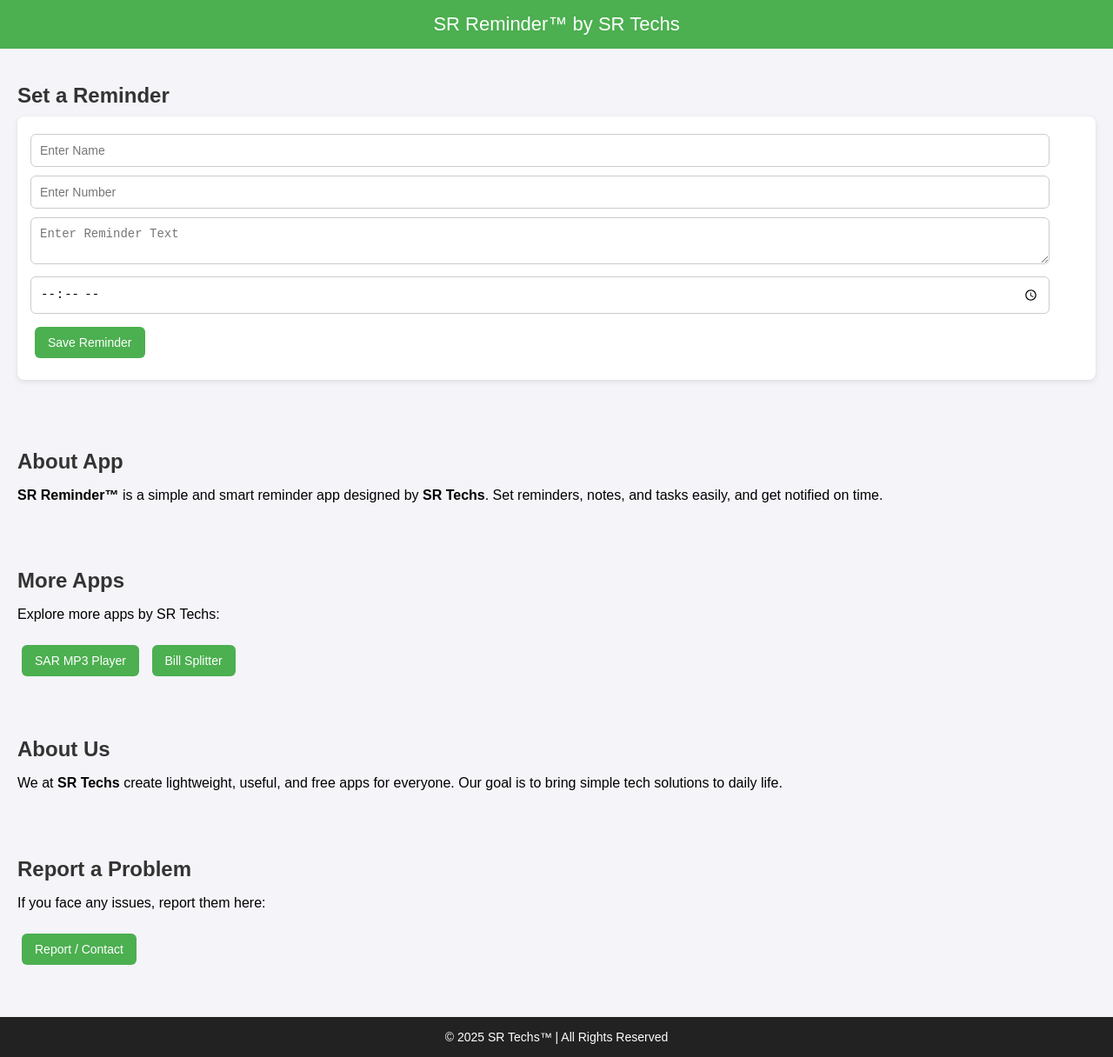
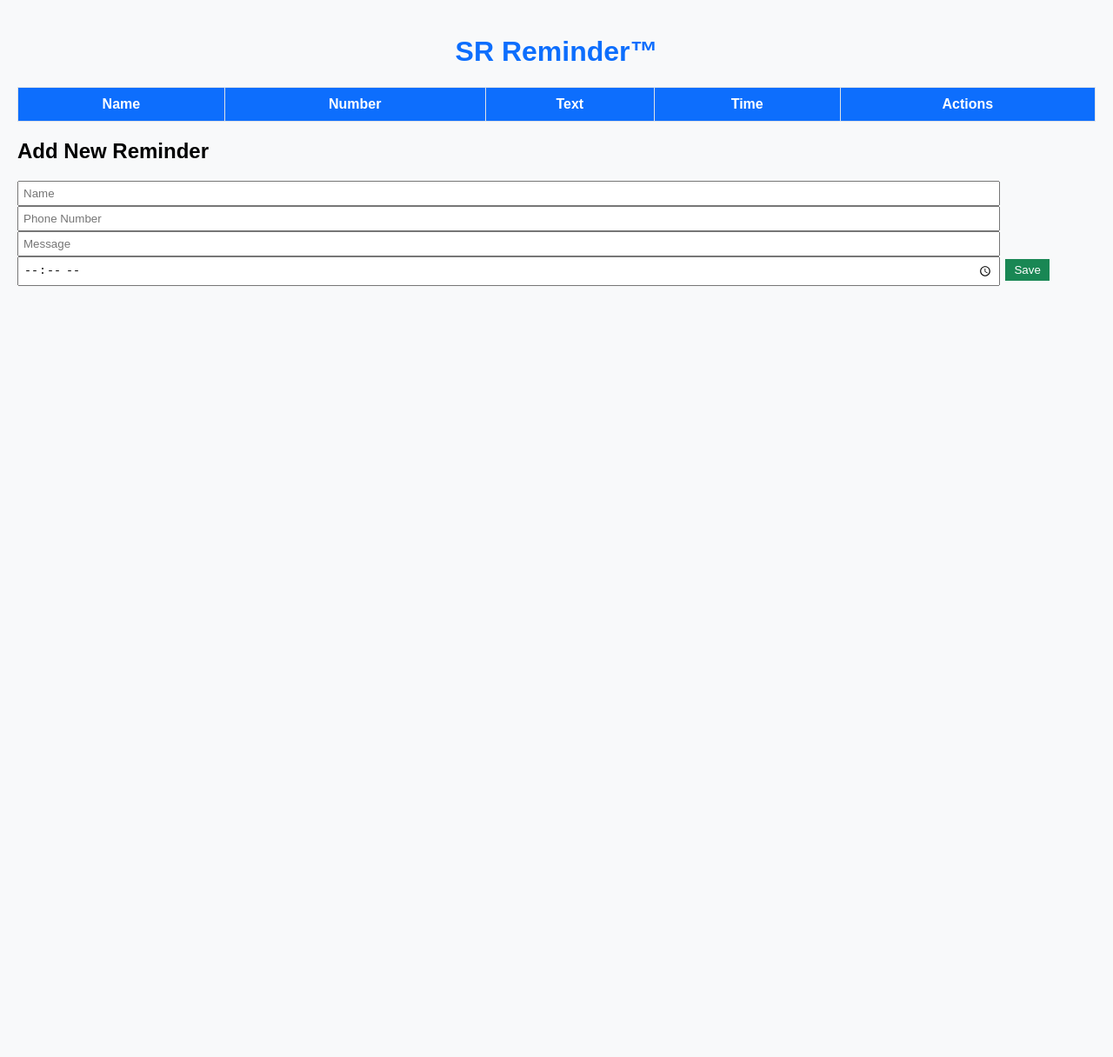
Before and after one commit to rathishreyansh/SR-Rminder, a plain HTML site: page index.html in a window 1280 px wide. Shown: the whole page at 87% size. After the commit the page ends 800 px from the top, so only its background shows below. Drawn offline with Linux system fonts and the light colour scheme.

Commit message:
Update index.html

```diff
--- a/index.html
+++ b/index.html
@@ -2,149 +2,131 @@
 <html lang="en">
 <head>
   <meta charset="UTF-8">
+  <meta name="viewport" content="width=device-width, initial-scale=1.0">
   <title>SR Reminder™</title>
   <style>
     body {
       font-family: Arial, sans-serif;
-      background: #f4f4f9;
+      background-color: #f8f9fa;
       margin: 0;
-      padding: 0;
+      padding: 20px;
     }
-    header {
-      background: #4CAF50;
-      color: white;
-      padding: 15px;
-      font-size: 22px;
+    h1 {
+      text-align: center;
+      color: #0d6efd;
+    }
+    table {
+      width: 100%;
+      border-collapse: collapse;
+      margin-top: 20px;
+    }
+    th, td {
+      padding: 10px;
+      border: 1px solid #dee2e6;
       text-align: center;
     }
-    section {
-      padding: 20px;
+    th {
+      background-color: #0d6efd;
+      color: white;
     }
-    h2 {
-      color: #333;
-      margin-bottom: 10px;
+    input[type="text"], input[type="number"], input[type="time"] {
+      width: 90%;
+      padding: 5px;
     }
-    input, textarea {
-      width: 95%;
-      padding: 10px;
-      margin: 5px 0;
-      border-radius: 6px;
-      border: 1px solid #ccc;
-      font-size: 14px;
+    button {
+      padding: 5px 10px;
+      margin: 2px;
+      border: none;
+      color: white;
+      cursor: pointer;
     }
-    button, .btn {
-      display: inline-block;
-      margin: 10px 5px;
-      padding: 10px 15px;
-      background: #4CAF50;
-      color: white;
-      text-decoration: none;
-      border: none;
-      border-radius: 6px;
-      cursor: pointer;
-      font-size: 14px;
-    }
-    footer {
-      margin-top: 30px;
-      padding: 15px;
-      background: #222;
-      color: white;
-      font-size: 14px;
-      text-align: center;
-    }
-    .reminder-box {
-      background: white;
-      padding: 15px;
-      border-radius: 8px;
-      box-shadow: 0 2px 6px rgba(0,0,0,0.1);
-      margin-bottom: 20px;
-    }
+    .save { background-color: #198754; }
+    .later { background-color: #ffc107; color: black; }
+    .delete { background-color: #dc3545; }
   </style>
 </head>
 <body>
+  <h1>SR Reminder™</h1>
 
-  <header>
-    SR Reminder™ by SR Techs
-  </header>
+  <table id="reminderTable">
+    <thead>
+      <tr>
+        <th>Name</th>
+        <th>Number</th>
+        <th>Text</th>
+        <th>Time</th>
+        <th>Actions</th>
+      </tr>
+    </thead>
+    <tbody>
+      <!-- Reminders will be injected here -->
+    </tbody>
+  </table>
 
-  <!-- Reminder Section -->
-  <section>
-    <h2>Set a Reminder</h2>
-    <div class="reminder-box">
-      <form id="reminderForm">
-        <input type="text" id="name" placeholder="Enter Name" required><br>
-        <input type="text" id="number" placeholder="Enter Number" required><br>
-        <textarea id="text" placeholder="Enter Reminder Text" required></textarea><br>
-        <input type="time" id="time" required><br>
-        <button type="submit">Save Reminder</button>
-      </form>
-    </div>
-    <div id="output"></div>
-  </section>
-
-  <!-- About App -->
-  <section>
-    <h2>About App</h2>
-    <p><b>SR Reminder™</b> is a simple and smart reminder app designed by
-       <b>SR Techs</b>. Set reminders, notes, and tasks easily, and get notified on time.</p>
-  </section>
-
-  <!-- More Apps -->
-  <section>
-    <h2>More Apps</h2>
-    <p>Explore more apps by SR Techs:</p>
-    <a href="https://yourusername.github.io/sr-music/" class="btn">SAR MP3 Player</a>
-    <a href="https://yourusername.github.io/sr-splitter/" class="btn">Bill Splitter</a>
-  </section>
-
-  <!-- About Us -->
-  <section>
-    <h2>About Us</h2>
-    <p>We at <b>SR Techs</b> create lightweight, useful, and free apps
-       for everyone. Our goal is to bring simple tech solutions to daily life.</p>
-  </section>
-
-  <!-- Report Problem -->
-  <section>
-    <h2>Report a Problem</h2>
-    <p>If you face any issues, report them here:</p>
-    <a href="mailto:srtechs.help@gmail.com" class="btn">Report / Contact</a>
-  </section>
-
-  <footer>
-    © 2025 SR Techs™ | All Rights Reserved
-  </footer>
+  <h2>Add New Reminder</h2>
+  <form id="reminderForm">
+    <input type="text" id="name" placeholder="Name" required>
+    <input type="number" id="number" placeholder="Phone Number" required>
+    <input type="text" id="text" placeholder="Message" required>
+    <input type="time" id="time" required>
+    <button type="submit" class="save">Save</button>
+  </form>
 
   <script>
-    document.getElementById("reminderForm").addEventListener("submit", function(e){
+    const form = document.getElementById('reminderForm');
+    const tableBody = document.querySelector('#reminderTable tbody');
+
+    // Load reminders from localStorage
+    let reminders = JSON.parse(localStorage.getItem('reminders') || '[]');
+
+    function renderTable() {
+      tableBody.innerHTML = '';
+      reminders.forEach((r, index) => {
+        const row = document.createElement('tr');
+        row.innerHTML = `
+          <td>${r.name}</td>
+          <td>${r.number}</td>
+          <td>${r.text}</td>
+          <td>${r.time}</td>
+          <td>
+            <button class="later" onclick="later(${index})">Later</button>
+            <button class="delete" onclick="deleteReminder(${index})">Delete</button>
+          </td>
+        `;
+        tableBody.appendChild(row);
+      });
+    }
+
+    function saveReminders() {
+      localStorage.setItem('reminders', JSON.stringify(reminders));
+    }
+
+    form.addEventListener('submit', (e) => {
       e.preventDefault();
-      let name = document.getElementById("name").value;
-      let number = document.getElementById("number").value;
-      let text = document.getElementById("text").value;
-      let time = document.getElementById("time").value;
-
-      // Save locally
-      let reminder = {name, number, text, time};
-      let saved = JSON.parse(localStorage.getItem("reminders")) || [];
-      saved.push(reminder);
-      localStorage.setItem("reminders", JSON.stringify(saved));
-
-      document.getElementById("output").innerHTML +=
-        `<p><b>${name}</b> (${number}) - "${text}" at ${time}</p>`;
-
-      alert("Reminder saved!");
-      document.getElementById("reminderForm").reset();
+      const newReminder = {
+        name: document.getElementById('name').value,
+        number: document.getElementById('number').value,
+        text: document.getElementById('text').value,
+        time: document.getElementById('time').value
+      };
+      reminders.push(newReminder);
+      saveReminders();
+      renderTable();
+      form.reset();
     });
 
-    // Load saved reminders
-    window.onload = function() {
-      let saved = JSON.parse(localStorage.getItem("reminders")) || [];
-      saved.forEach(r => {
-        document.getElementById("output").innerHTML +=
-          `<p><b>${r.name}</b> (${r.number}) - "${r.text}" at ${r.time}</p>`;
-      });
+    function deleteReminder(index) {
+      reminders.splice(index, 1);
+      saveReminders();
+      renderTable();
     }
+
+    function later(index) {
+      alert(`Reminder for ${reminders[index].name} is postponed!`);
+    }
+
+    // Initial render
+    renderTable();
   </script>
-
 </body>
 </html>
```
